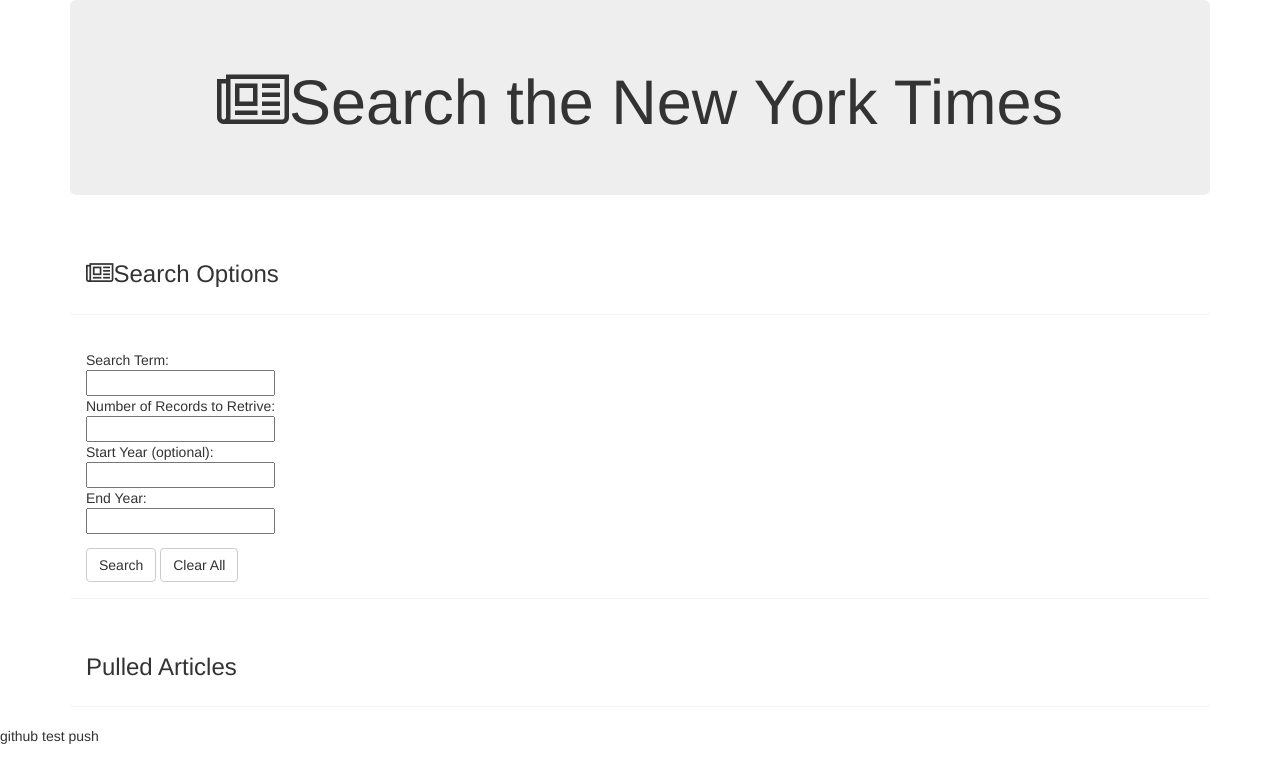
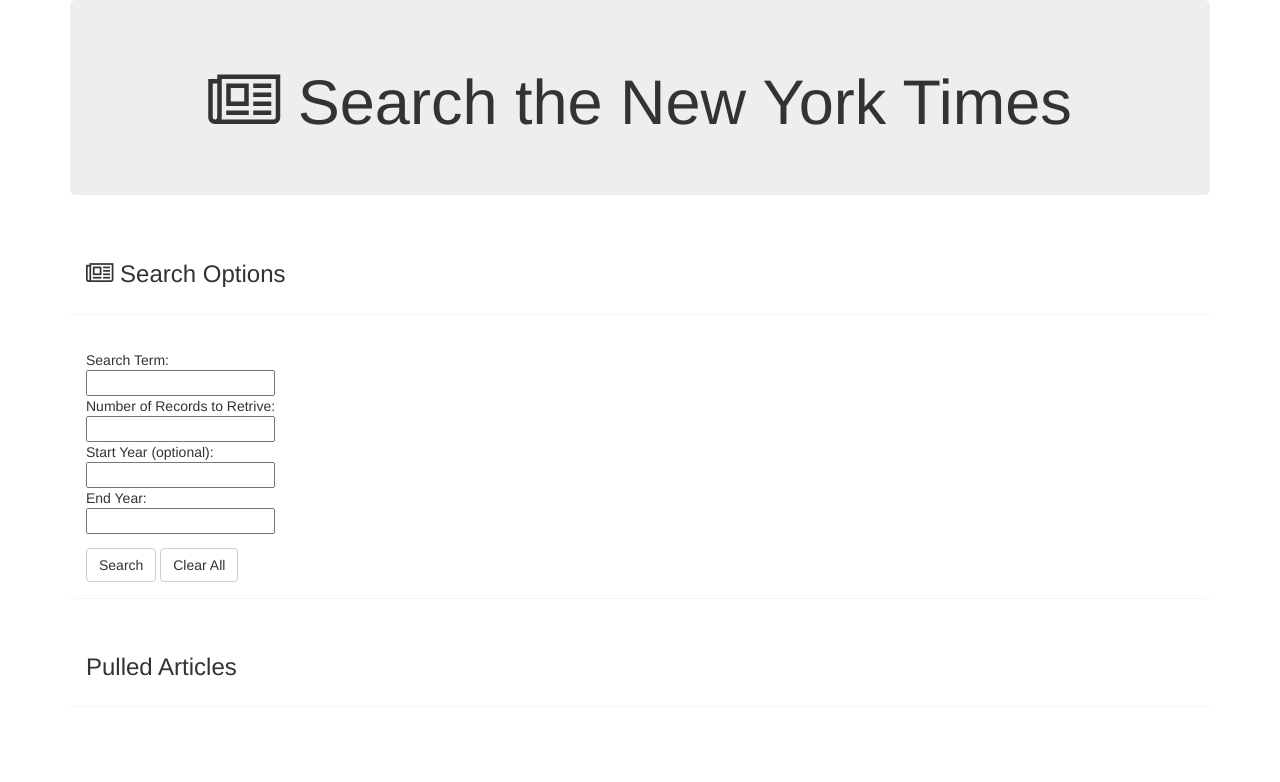
Before and after one commit to mc4tech/NYTSearch, a plain HTML site: page index.html in a window 1280 px wide. Drawn offline with nearby package versions, Linux system fonts and the light colour scheme.

Commit message:
errors fix

```diff
--- a/index.html
+++ b/index.html
@@ -11,13 +11,13 @@
     <body>
         <div class="container">
             <div class="jumbotron">
-                <h1 class="text-center"><i class="fa fa-newspaper-o"></i>Search the New York Times</h1>
+                <h1 class="text-center"><i class="fa fa-newspaper-o"></i> Search the New York Times</h1>
             </div>
             <div class="row">
                 <div class="col-sm-12">
                     <div class="panel">
                         <div class="panel-body">
-                            <h3 class="text-left"><i class="fa fa-newspaper-o"></i>Search Options</h3>
+                            <h3 class="text-left"><i class="fa fa-newspaper-o"></i> Search Options</h3>
                         </div>
                     </div>
                 </div>
@@ -54,7 +54,3 @@
         </div>
     </body>
 </html>
-
-
-
-github test push
```
